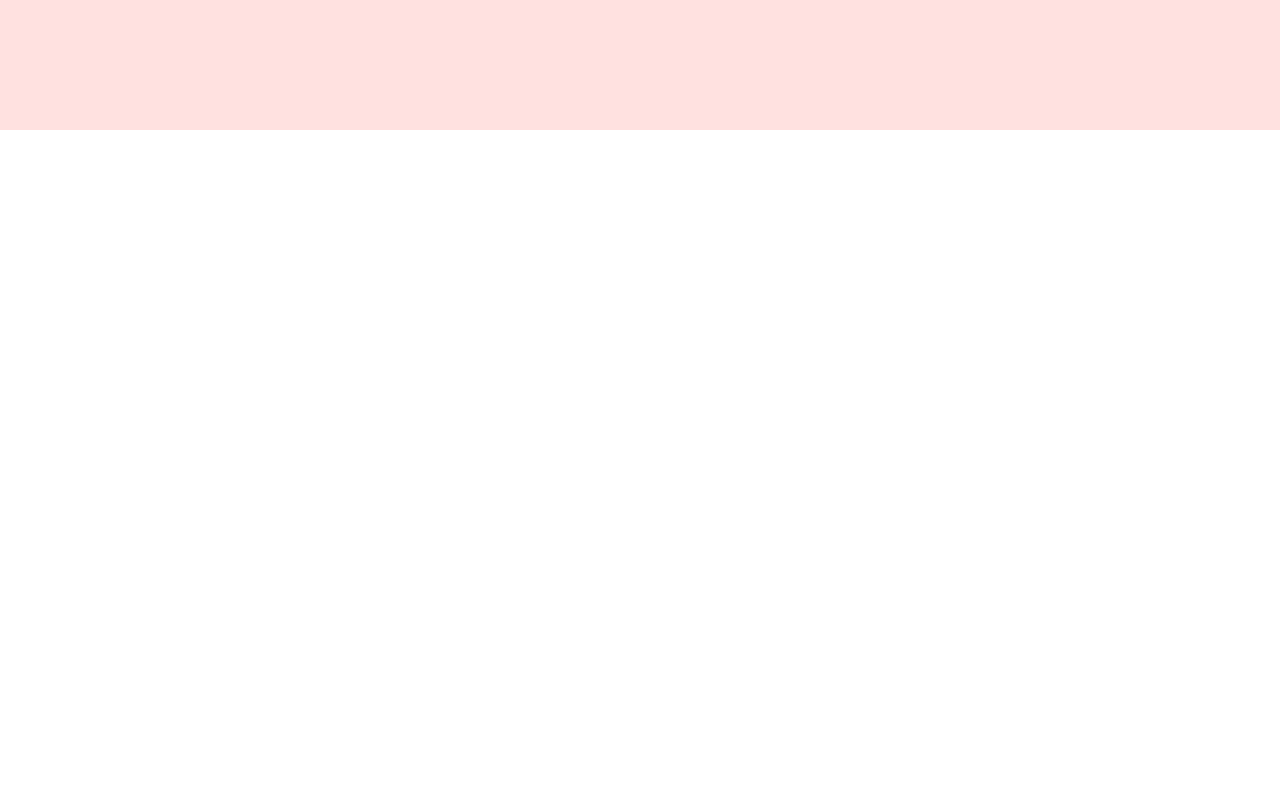
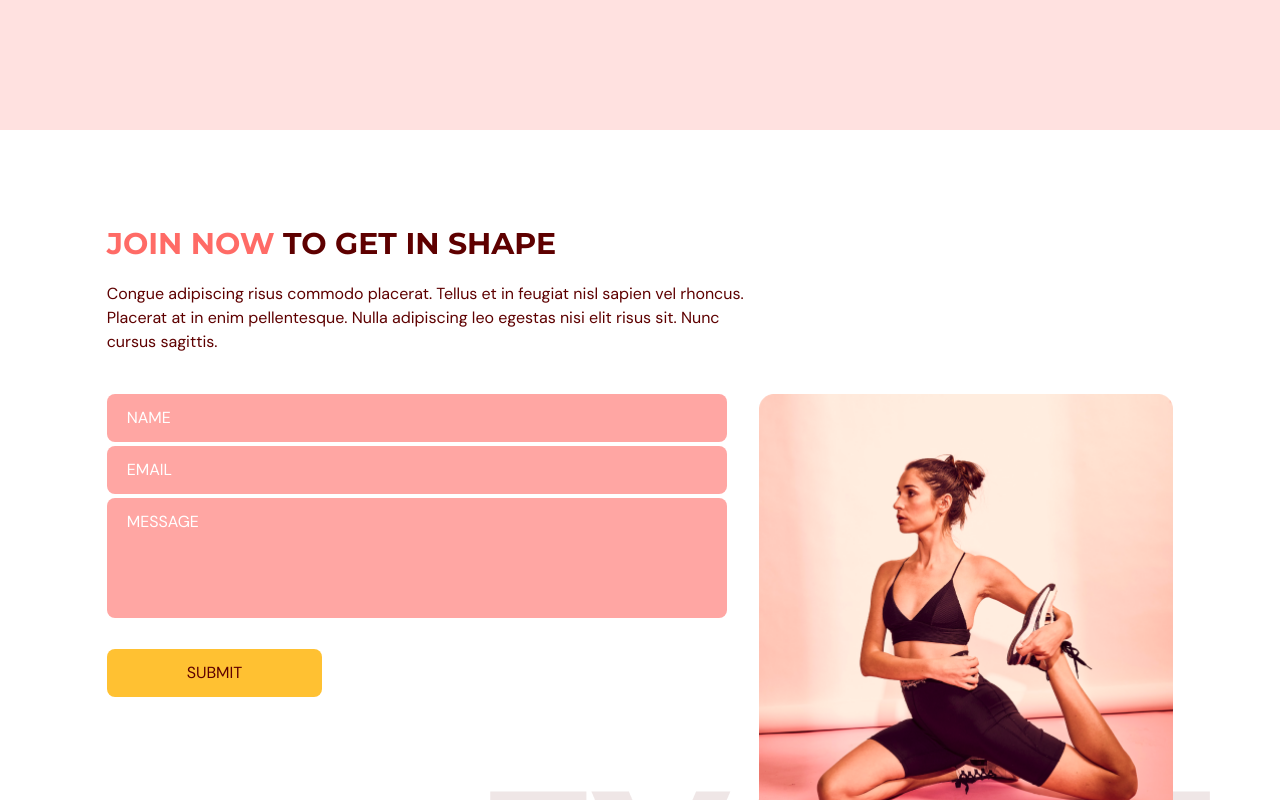
Before and after one commit to SynytsinArtem/evogym, a React (Vite) app: page / in a window 1280 px wide. Shown: the part 2860-3660 px from the top of the page. Before the commit the page ends 2990 px from the top, so only its background shows below. Built offline with nearby package versions, Linux system fonts and the light colour scheme.

Commit message:
add contact us section

```diff
--- a/package.json
+++ b/package.json
@@ -14,7 +14,8 @@
     "framer-motion": "^10.12.22",
     "react": "^18.2.0",
     "react-anchor-link-smooth-scroll": "^1.0.12",
-    "react-dom": "^18.2.0"
+    "react-dom": "^18.2.0",
+    "react-hook-form": "^7.45.2"
   },
   "devDependencies": {
     "@types/node": "^20.4.2",
--- a/src/App.tsx
+++ b/src/App.tsx
@@ -4,6 +4,7 @@
 import Home from "@/scenes/home";
 import Benefits from "@/scenes/benefits";
 import OurClasses from "@/scenes/ourClasses";
+import ContactUs from "@/scenes/contactUs";
 import { SelectedPage } from "@/shared/types";
 
 function App() {
@@ -35,6 +36,7 @@
       <Home setSelectedPage={setSelectedPage} />
       <Benefits setSelectedPage={setSelectedPage} />
       <OurClasses setSelectedPage={setSelectedPage} />
+      <ContactUs setSelectedPage={setSelectedPage} />
     </div>
   )
 };
--- /dev/null
+++ b/src/scenes/contactUs/index.tsx
@@ -0,0 +1,154 @@
+import React from "react";
+import { useForm } from "react-hook-form";
+import { motion } from "framer-motion";
+
+import { SelectedPage } from "@/shared/types";
+import ContactUsPageGraphic from "@/assets/ContactUsPageGraphic.png";
+import HText from "@/shared/HText";
+
+type Props = {
+  setSelectedPage: (value: SelectedPage) => void;
+};
+
+const ContactUs = ({ setSelectedPage }: Props) => {
+  const {
+    register,
+    trigger,
+    formState: { errors },
+  } = useForm();
+
+  const onSubmit = async (e: React.FormEvent<HTMLFormElement>) => {
+    const isValid = await trigger();
+
+    if (!isValid) {
+      e.preventDefault();
+    }
+  };
+
+  const inputStyles = "mb-1 w-full rounded-lg bg-primary-300 px-5 py-3 placeholder-white";
+
+  return (
+    <section id="contactus" className="mx-auto w-5/6 pt-24 pb-32">
+      <motion.div onViewportEnter={() => setSelectedPage(SelectedPage.ContactUs)}>
+        {/* HEADER */}
+        <motion.div
+          className="md:w-3/5"
+          initial="hidden"
+          whileInView="visible"
+          viewport={{ once: true, amount: 0.5 }}
+          transition={{ duration: 0.5 }}
+          variants={{
+            hidden: { opacity: 0, x: -50 },
+            visible: { opacity: 1, x: 0 },
+          }}
+        >
+          <HText>
+            <span className="text-primary-500">JOIN NOW</span> TO GET IN SHAPE
+          </HText>
+          <p className="my-5">
+            Congue adipiscing risus commodo placerat. Tellus et in feugiat nisl
+            sapien vel rhoncus. Placerat at in enim pellentesque. Nulla
+            adipiscing leo egestas nisi elit risus sit. Nunc cursus sagittis.
+          </p>
+        </motion.div>
+        {/* FORM AND IMAGE */}
+        <div className="mt-10 justify-between gap-8 md:flex">
+          <motion.div
+            className="mt-10 basis-3/5 md:mt-0"
+            initial="hidden"
+            whileInView="visible"
+            viewport={{ once: true, amount: 0.5 }}
+            transition={{ duration: 0.5 }}
+            variants={{
+              hidden: { opacity: 0, y: 50 },
+              visible: { opacity: 1, y: 0 },
+            }}
+          >
+            <form
+              target="_blank"
+              onSubmit={onSubmit}
+              action="https://formsubmit.co/7e06061beaf5d3c45f7882368b53acb1"
+              method="POST"
+            >
+              <input
+                className={inputStyles}
+                type="text"
+                placeholder="NAME"
+                {...register("name", {
+                  required: true,
+                  maxLength: 100,
+                })}
+              />
+              {errors.name && (
+                <p className="mb-5 text-primary-500">
+                  {errors.name.type === "required" && "This field is required."}
+                  {errors.name.type === "maxLength" && "Max length is 100 char."}
+                </p>
+              )}
+              <input
+                className={inputStyles}
+                type="text"
+                placeholder="EMAIL"
+                {...register("email", {
+                  required: true,
+                  maxLength: 100,
+                  pattern: /^[A-Z0-9._%+-]+@[A-Z0-9.-]+\.[A-Z]{2,}$/i,
+                })}
+              />
+              {errors.email && (
+                <p className="mb-5 text-primary-500">
+                  {errors.email.type === "required" && "This field is required."}
+                  {errors.email.type === "pattern" && "Invalid email address."}
+                </p>
+              )}
+              <textarea
+                className={`${inputStyles} resize-none mb-0`}
+                placeholder="MESSAGE"
+                rows={4}
+                cols={50}
+                {...register("message", {
+                  required: true,
+                  maxLength: 2000,
+                })}
+              />
+              {errors.message && (
+                <p className="mb-5 text-primary-500">
+                  {errors.message.type === "required" && "This field is required."}
+                  {errors.message.type === "maxLength" && "Max length is 2000 char."}
+                </p>
+              )}
+
+              <button
+                type="submit"
+                className="mt-5 rounded-lg bg-secondary-500 px-20 py-3 transition duration-500 hover:text-white"
+              >
+                SUBMIT
+              </button>
+            </form>
+          </motion.div>
+          <motion.div
+            className="relative mt-16 basis-2/5 md:mt-0"
+            initial="hidden"
+            whileInView="visible"
+            viewport={{ once: true, amount: 0.5 }}
+            transition={{ delay: 0.2, duration: 0.5 }}
+            variants={{
+              hidden: { opacity: 0, y: 50 },
+              visible: { opacity: 1, y: 0 },
+            }}
+          >
+            <div className="md:before:content-evolvetext w-full before:absolute before:-bottom-20 before:-right-10 before:z-[-1]">
+              <img
+                className="w-full"
+                src={ContactUsPageGraphic}
+                alt="contact-us-page-graphic"
+              />
+            </div>
+          </motion.div>
+        </div>
+      </motion.div>
+    </section>
+  )
+};
+
+export default ContactUs;
```
Also changed, not shown: 1 other file (tests, documents, lock files or other folders).
